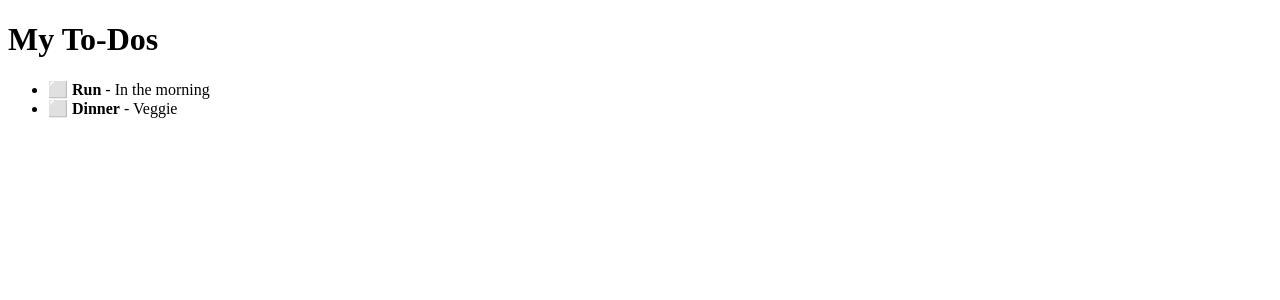
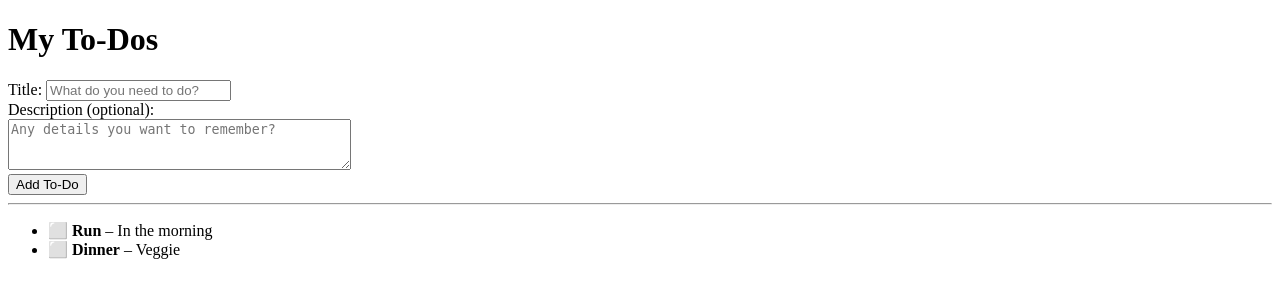
Before and after one commit to BrendanM94/test-capstone, a Django app: page / in a window 1280 px wide. Shown: the top 300 px of the page. Run offline with Django 5.2, Linux system fonts and the light colour scheme; data comes from the database, SQL or seed files in the repository; both versions use the stored data as it was after the commit.

Commit message:
added create function

```diff
--- a/todo/templates/todo/todo_list.html
+++ b/todo/templates/todo/todo_list.html
@@ -7,6 +7,24 @@
 <body>
     <h1>My To-Dos</h1>
 
+    <!-- Add new todo form -->
+    <form method="post">
+        {% csrf_token %}
+        <div>
+            <label for="id_title">Title:</label>
+            <input id="id_title" type="text" name="title" required placeholder="What do you need to do?">
+        </div>
+        <div>
+            <label for="id_description">Description (optional):</label><br>
+            <textarea id="id_description" name="description" rows="3" cols="40"
+                      placeholder="Any details you want to remember?"></textarea>
+        </div>
+        <button type="submit">Add To-Do</button>
+    </form>
+
+    <hr>
+
+    <!-- Show existing todos -->
     {% if todos %}
         <ul>
         {% for item in todos %}
@@ -14,13 +32,13 @@
                 {% if item.completed %}✅{% else %}⬜{% endif %}
                 <strong>{{ item.title }}</strong>
                 {% if item.description %}
-                    - {{ item.description }}
+                    – {{ item.description }}
                 {% endif %}
             </li>
         {% endfor %}
         </ul>
     {% else %}
-        <p>No to-dos yet. Go add some in the admin!</p>
+        <p>No to-dos yet. Add one above!</p>
     {% endif %}
 </body>
 </html>
```
Also changed, not shown: db.sqlite3.
